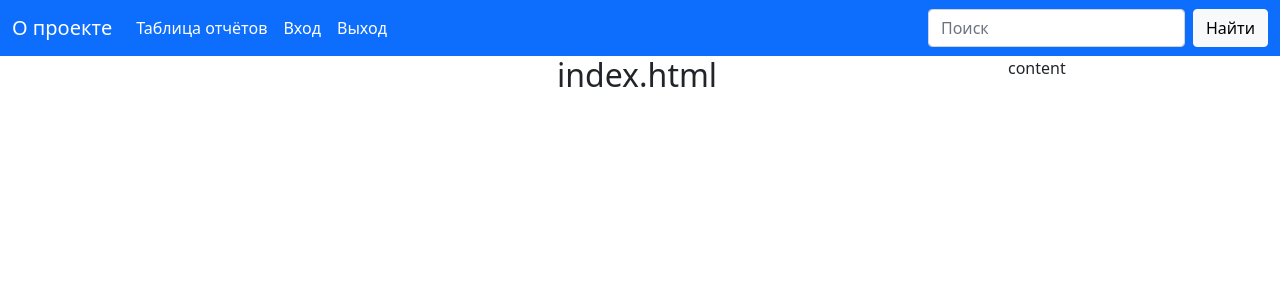
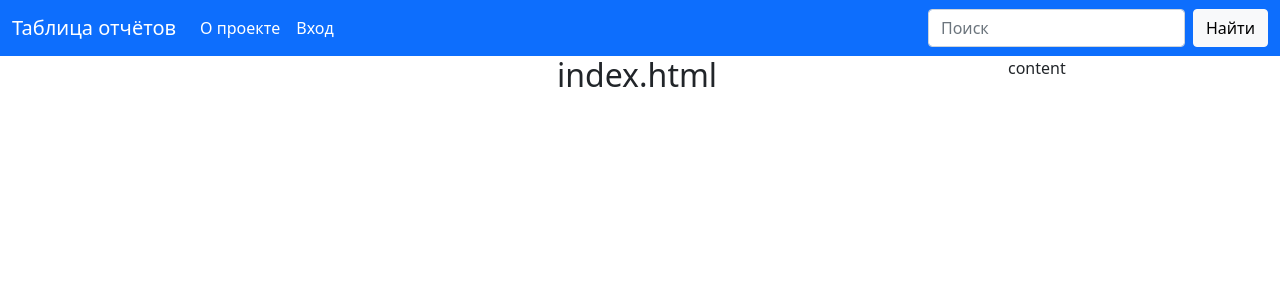
Before and after one commit to wwwAiru/web-msfo-stock-bot, a Flask app: page / in a window 1280 px wide. Shown: the top 300 px of the page. Run offline with Flask 2, Linux system fonts and the light colour scheme.

Commit message:
кнопки "вход" и "выход" в Navbar фронта отображаются в зависимотси от аутентификации

```diff
--- a/templates/base.html
+++ b/templates/base.html
@@ -12,7 +12,7 @@
 <body>
   <nav class="navbar navbar-expand-lg navbar navbar-dark bg-primary">
     <div class="container-fluid">
-      <a class="navbar-brand" href="{{ url_for('index') }}">О проекте </a>
+      <a class="navbar-brand" href="{{ url_for('msfo_records.index') }}">Таблица отчётов</a>
       <button class="navbar-toggler" type="button" data-bs-toggle="collapse" data-bs-target="#navbarSupportedContent" aria-controls="navbarSupportedContent" aria-expanded="false" aria-label="Toggle navigation">
         <span class="navbar-toggler-icon"></span>
       </button>
@@ -20,14 +20,23 @@
 
         <ul class="navbar-nav me-auto mb-2 mb-lg-0">
           <li class="nav-item">
-            <a class="nav-link active" aria-current="page" href="{{ url_for('msfo_records.index') }}">Таблица отчётов</a>
+            <a class="nav-link active" aria-current="page" href="{{ url_for('index') }}">О проекте</a>
           </li>
-          <li class="nav-item">
-            <a class="nav-link active" href="/login">Вход</a>
-          </li>
+
+
+          <!-- отображение кнопок "вход" и "выход" в зависимости от того залогинин ли пользователь или нет -->
+
+          {% if not current_user.is_authenticated %}
             <li class="nav-item">
-            <a class="nav-link active" href="/logout">Выход</a>
-          </li>
+                <a class="nav-link active" href="/login">Вход</a>
+            </li>
+          {% else %}
+            <li class="nav-item">
+                <a class="nav-link active" href="/logout">Выход</a>
+            </li>
+          {% endif %}
+
+
         </ul>
 
         <form class="d-flex" method="GET">
```
